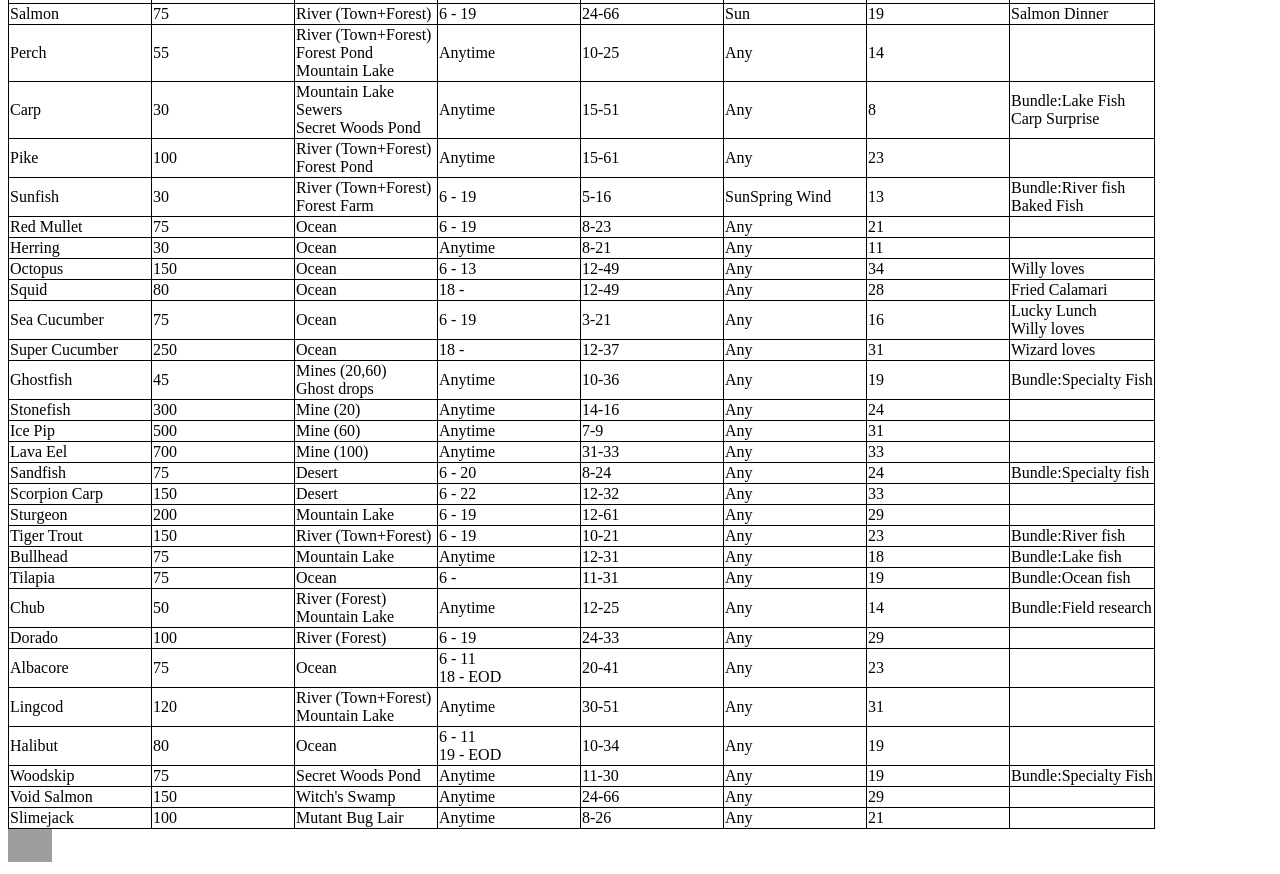
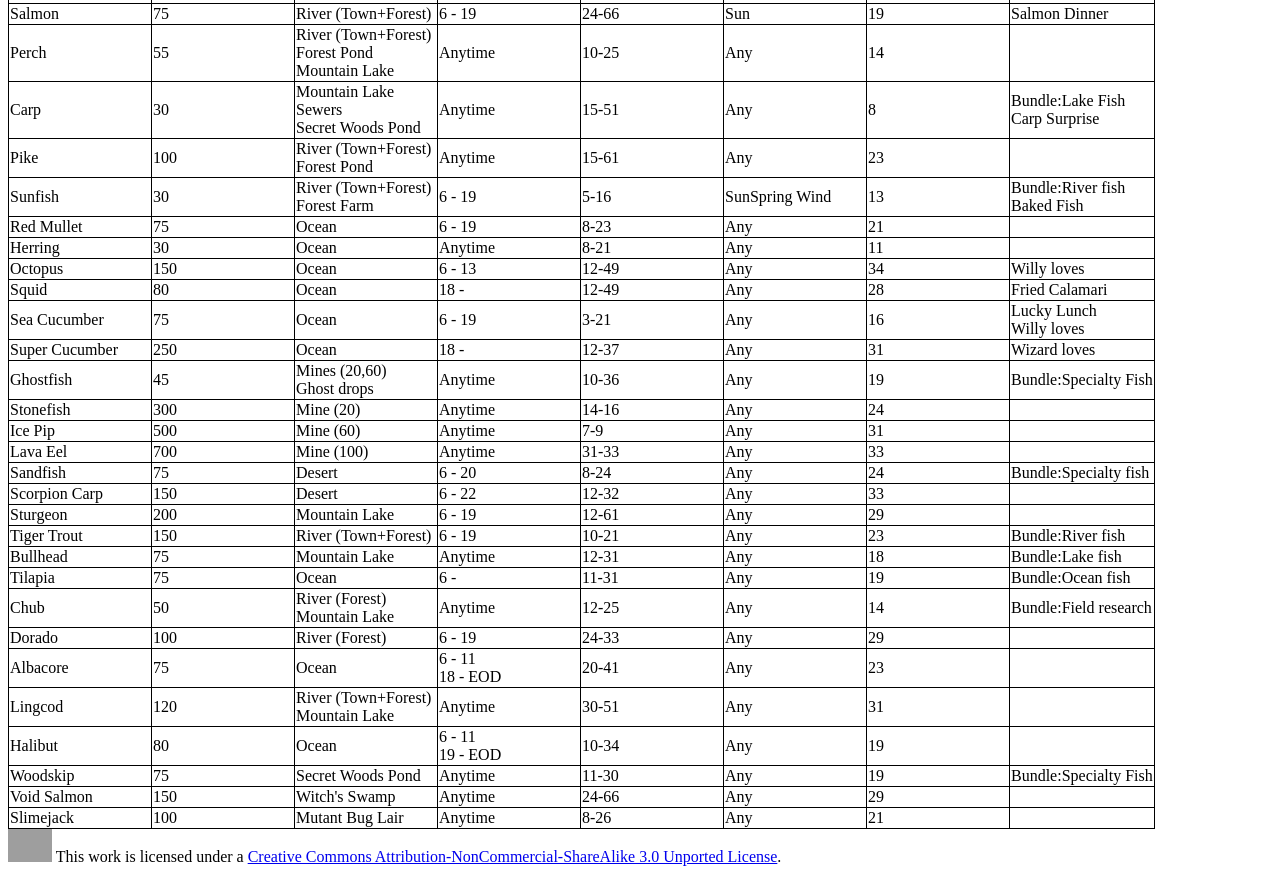
Before and after one commit to clottman/stardewValleyFish, a React app: page views/index.html in a window 1280 px wide. Shown: the part 570-1444 px from the top of the page. Built offline with nearby package versions, Linux system fonts and the light colour scheme; grey boxes are pictures that could not be loaded.

Commit message:
add license

```diff
--- a/views/index.html
+++ b/views/index.html
@@ -13,6 +13,7 @@
   </body>
   <footer>
   <!-- View Source Button --><a href="https://glitch.com/edit/#!/righteous-cause">  <img src="https://cdn.glitch.com/2bdfb3f8-05ef-4035-a06e-2043962a3a13%2Fview-source%402x.png?1513093958802" alt="view source button" aria-label="view source" height="33"></a>
+    This work is licensed under a <a rel="license" href="http://creativecommons.org/licenses/by-nc-sa/3.0/">Creative Commons Attribution-NonCommercial-ShareAlike 3.0 Unported License</a>.
   </footer>
   <script src="/client.js"></script>
 </html>
```
Also changed, not shown: README.md.
